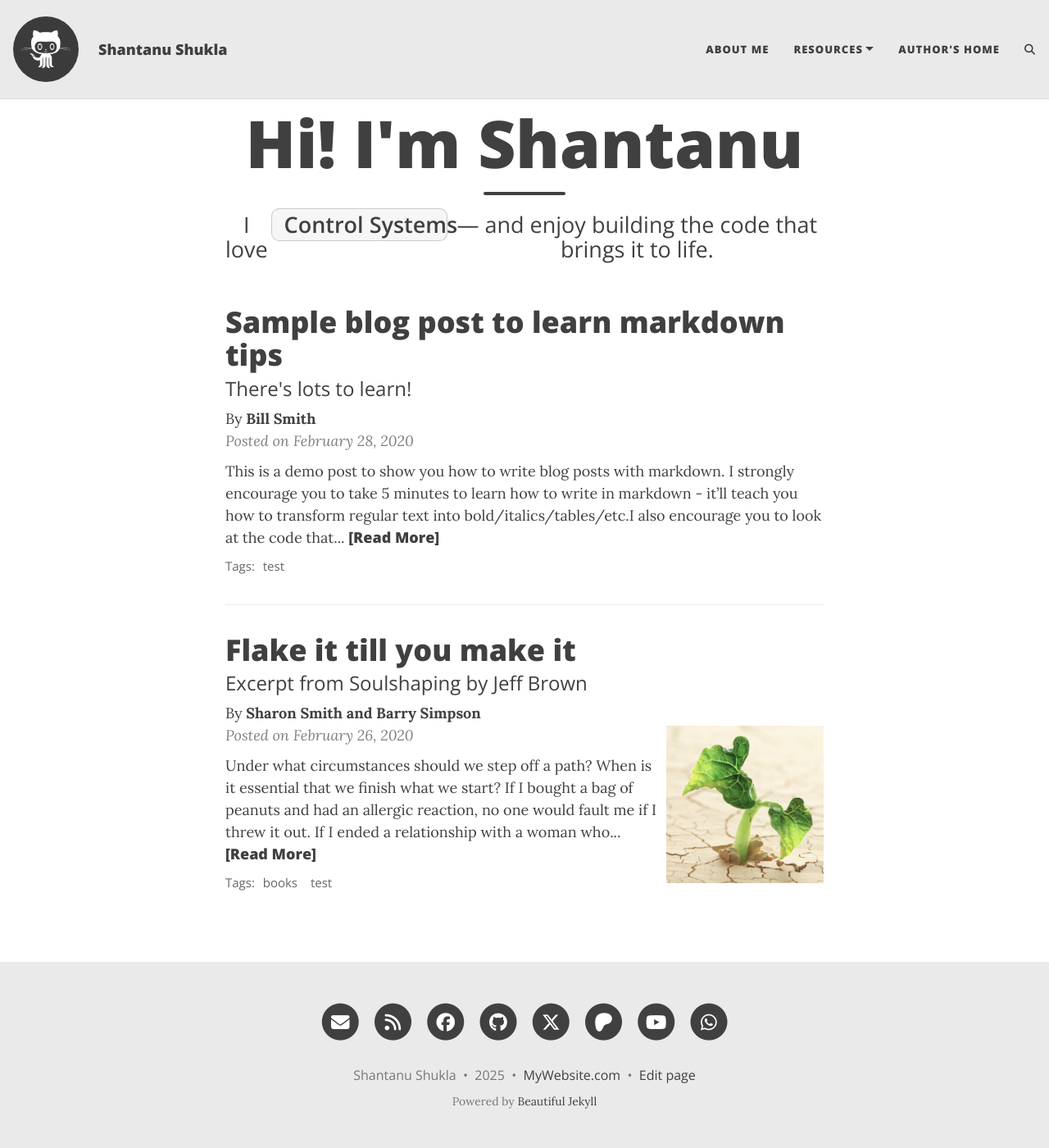
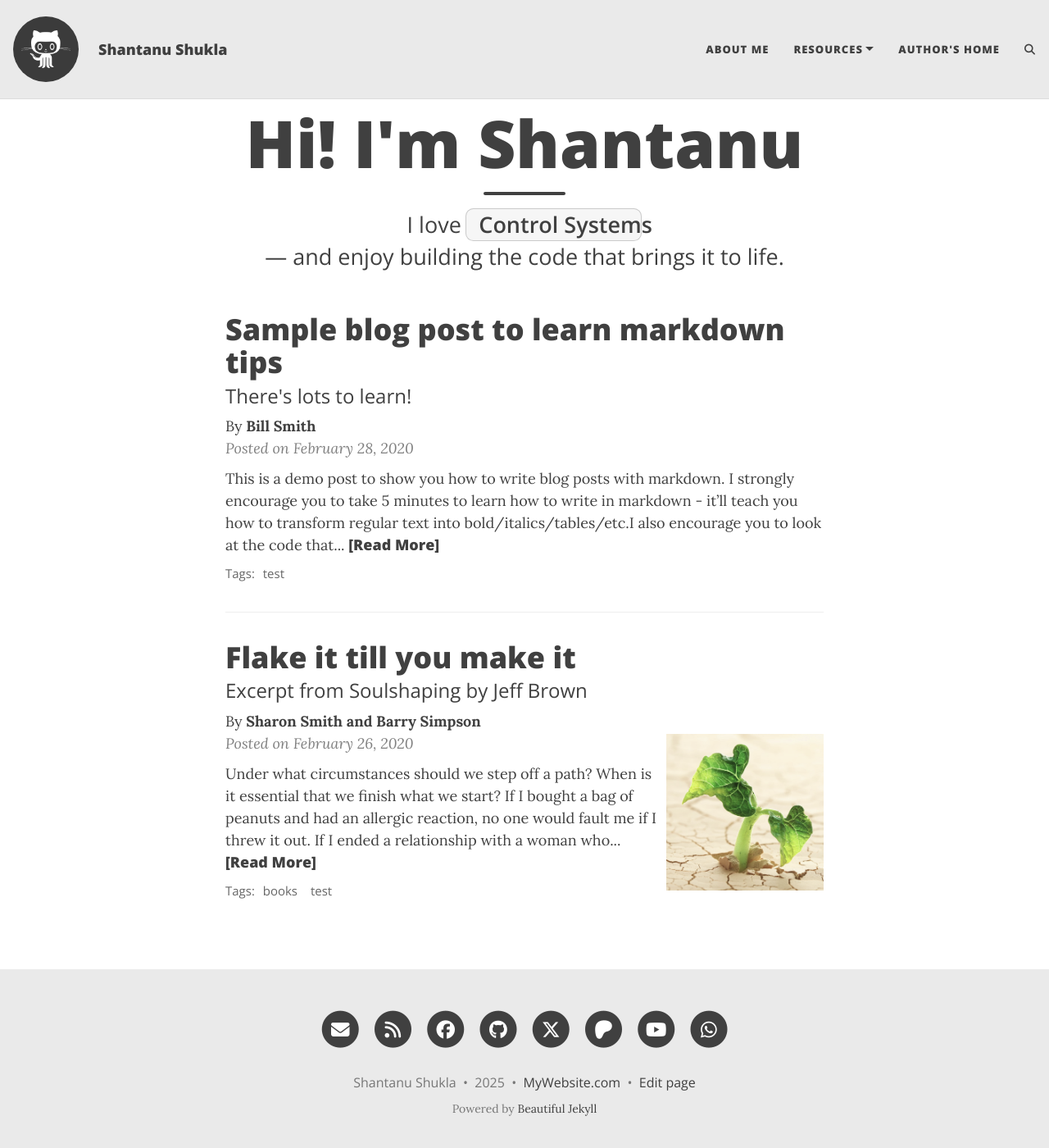
Before and after one commit to shantanusshukla/shantanusshukla.github.io, a Jekyll site: the page built from index.html, in a window 1280 px wide and 1400 px high. Shown: the whole window at 82% size. Built offline with Jekyll 4.4.1, drawn with Linux system fonts in a browser that asks for light colours; the list of posts is cut into pages by our own code; comment, search, counter and statistics services are not loaded.

Commit message:
Rotating box again

```diff
--- a/_includes/rotate_subtitle.html
+++ b/_includes/rotate_subtitle.html
@@ -1,9 +1,19 @@
 <style>
-    /* Layout: keep the static left/right text anchored */
+    /* Keep the static left/right text anchored; allow the right side to wrap if needed */
     .page-heading .page-subheading .rotator-wrap {
       display: inline-flex;
+      flex-wrap: wrap;           /* right side can move to a new line on small screens */
       align-items: baseline;
-      gap: .25rem;              /* space around the box */
+      justify-content: center;   /* center under the H1 */
+      column-gap: .35rem;
+      row-gap: .25rem;
+    }
+
+    /* Don't let "I love" or the box split across lines or shrink */
+    .page-heading .page-subheading .rotator-left,
+    .page-heading .page-subheading .rotator-box {
+      white-space: nowrap;
+      flex: 0 0 auto;
     }
 
     /* The rotating word “box” */
@@ -15,31 +25,37 @@
       border-radius: .6rem;
       font-weight: 600;
       text-align: center;
-      white-space: nowrap;      /* keep words on one line */
       transition: opacity .25s ease;
     }
     .page-heading .page-subheading .rotator-box.fade { opacity: 0; }
+
+    /* The trailing sentence; may wrap but won't push the left or the box around */
+    .page-heading .page-subheading .rotator-right {
+      flex: 1 1 auto;
+      min-width: 10ch; /* prevents jittery reflow on narrow screens */
+    }
   </style>
 
   <script>
   (function () {
     // Customize these:
-    const words = ["Robotics", "Math", "Control Systems"]; // or "Maths" if you prefer
-    const tailText = " — and enjoy building the code that brings it to life.";
-    const holdMs = 2200; // time each word stays visible
+    const words = ["Robotics", "Math", "Control Systems"];
+    const tailText = "— and enjoy building the code that brings it to life.";
+    const holdMs = 2200;
 
     const sub = document.querySelector('.page-heading .page-subheading');
     if (!sub) return;
 
     // Left static text comes from your subtitle ("I love")
-    const leftText = (sub.textContent || "I love").trim() + " ";
-    sub.textContent = ""; // clear it so we can rebuild
+    const leftText = (sub.textContent || "I love").trim();
+    sub.textContent = ""; // rebuild the content
 
-    // Build: [I love] [BOX] [tail]
+    // Build: [I love] [BOX] [— and enjoy ...]
     const wrap = document.createElement('span');
     wrap.className = 'rotator-wrap';
 
     const leftNode = document.createElement('span');
+    leftNode.className = 'rotator-left';
     leftNode.textContent = leftText;
 
     const box = document.createElement('span');
@@ -47,22 +63,21 @@
     box.setAttribute('aria-live', 'polite');
 
     const rightNode = document.createElement('span');
+    rightNode.className = 'rotator-right';
     rightNode.textContent = tailText;
 
     wrap.append(leftNode, box, rightNode);
     sub.appendChild(wrap);
 
-    // Measure the longest word so the box width is fixed (prevents layout shift)
+    // Fix the box width to the longest word so nothing else shifts
     const measurer = document.createElement('span');
     measurer.style.position = 'absolute';
     measurer.style.visibility = 'hidden';
     measurer.style.whiteSpace = 'nowrap';
-
-    // Match the subtitle font for accurate measurement
     const cs = getComputedStyle(sub);
     measurer.style.fontFamily = cs.fontFamily;
     measurer.style.fontSize = cs.fontSize;
-    measurer.style.fontWeight = '600'; // same as .rotator-box
+    measurer.style.fontWeight = '600';
     document.body.appendChild(measurer);
 
     let max = 0;
@@ -71,13 +86,11 @@
       max = Math.max(max, measurer.getBoundingClientRect().width);
     }
     document.body.removeChild(measurer);
-
     box.style.width = Math.ceil(max) + 'px';
 
     // Start rotation
     let i = 0;
     box.textContent = words[i];
-
     setInterval(() => {
       i = (i + 1) % words.length;
       box.classList.add('fade');
```
